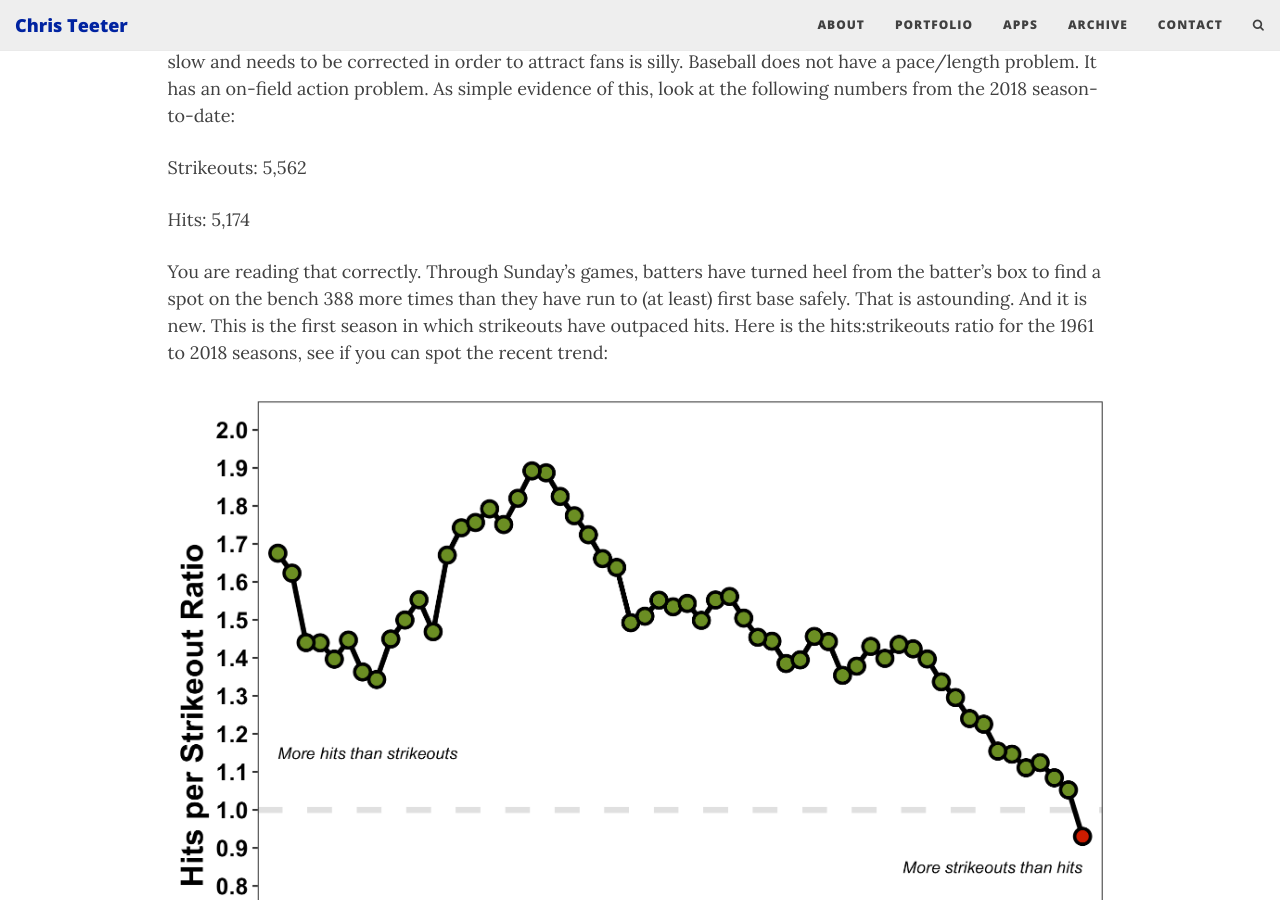
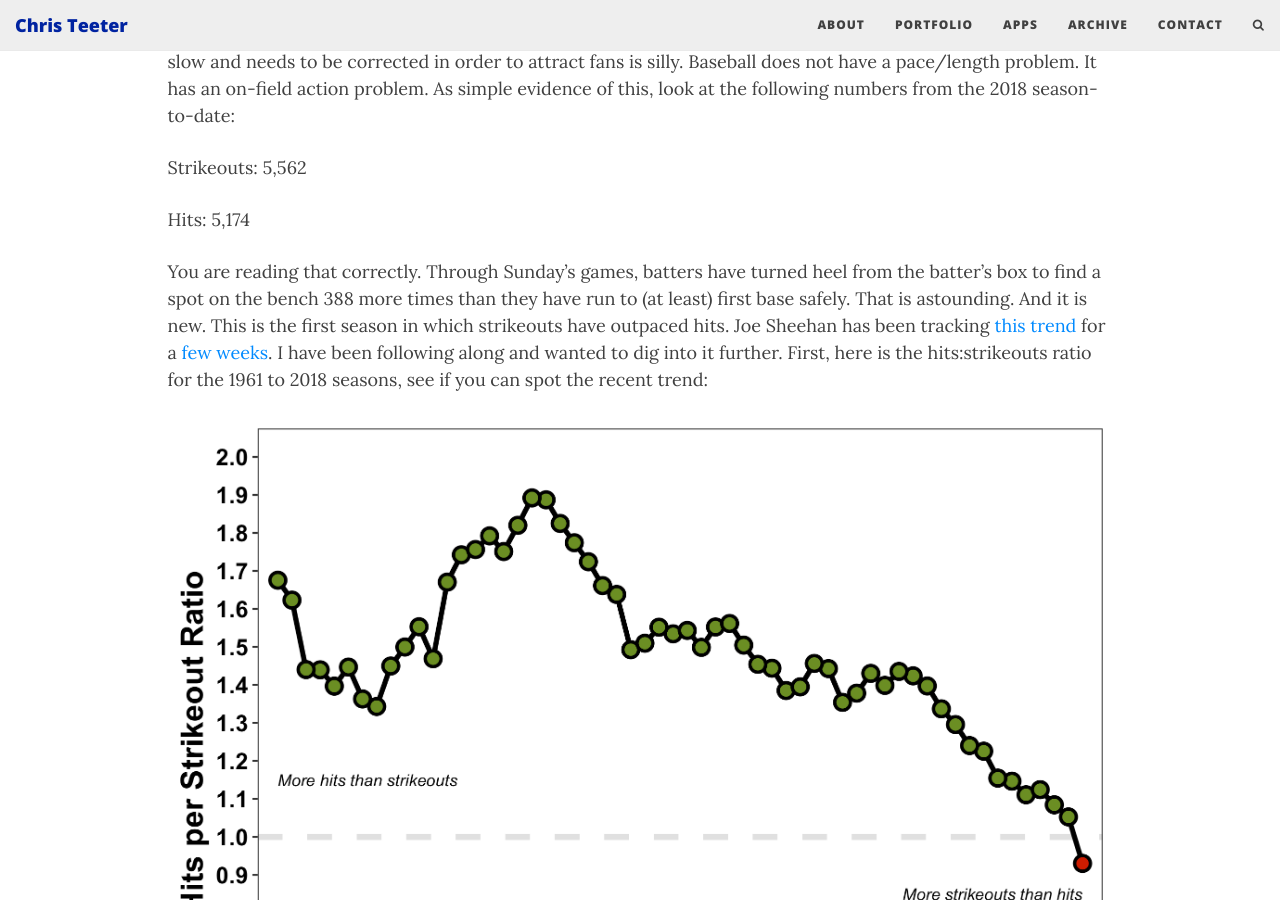
Before and after one commit to cjteeter/cjteeter.github.io, a Jekyll site: the page built from _posts/2018-04-23-baseball-pace-inactivity-strikeouts-hits.md, in a window 1280 px wide and 900 px high, scrolled down 381 px. Built offline with Jekyll 4.4.1, drawn with Linux system fonts in a browser that asks for light colours; nearby versions of some CDN libraries; comment, search, counter and statistics services are not loaded.

Commit message:
update post again

```diff
--- a/_posts/2018-04-23-baseball-pace-inactivity-strikeouts-hits.md
+++ b/_posts/2018-04-23-baseball-pace-inactivity-strikeouts-hits.md
@@ -17,7 +17,7 @@ Strikeouts: 5,562
 
 Hits: 5,174
 
-You are reading that correctly. Through Sunday's games, batters have turned heel from the batter's box to find a spot on the bench 388 more times than they have run to (at least) first base safely. That is astounding. And it is new. This is the first season in which strikeouts have outpaced hits. Here is the hits:strikeouts ratio for the 1961 to 2018 seasons, see if you can spot the recent trend:
+You are reading that correctly. Through Sunday's games, batters have turned heel from the batter's box to find a spot on the bench 388 more times than they have run to (at least) first base safely. That is astounding. And it is new. This is the first season in which strikeouts have outpaced hits. Joe Sheehan has been tracking <a href = "https://twitter.com/joe_sheehan/status/983760333700501504" target = "_blank"> this trend</a> for a <a href = "https://twitter.com/joe_sheehan/status/988445716539375617" target = "_blank"> few weeks</a>. I have been following along and wanted to dig into it further. First, here is the hits:strikeouts ratio for the 1961 to 2018 seasons, see if you can spot the recent trend:
 
 ![Fig1_HperSO_SeasonTotal_1961-2018](/img/Fig1_HperSO_SeasonTotal_1961-2018.png)
 
```
